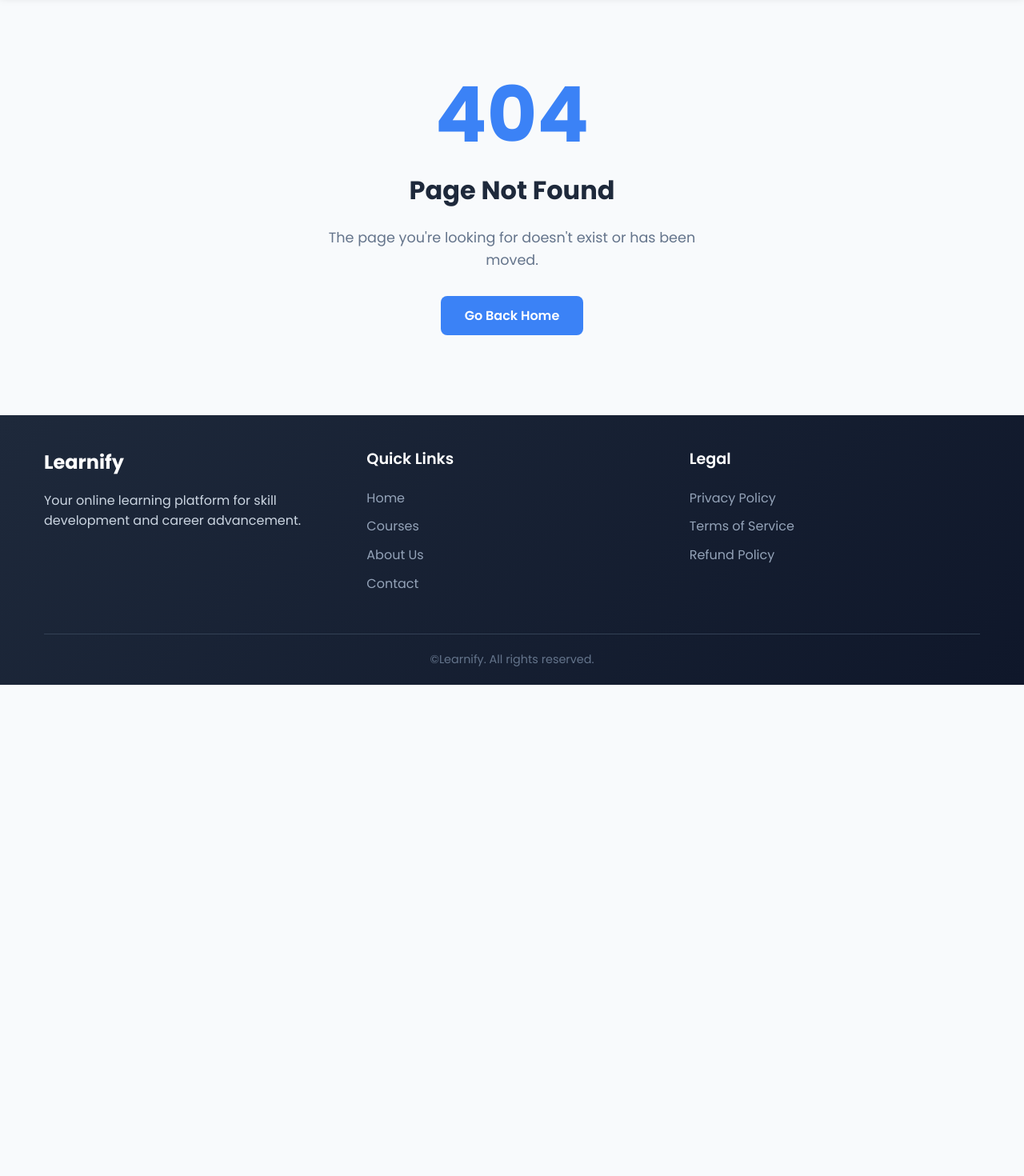
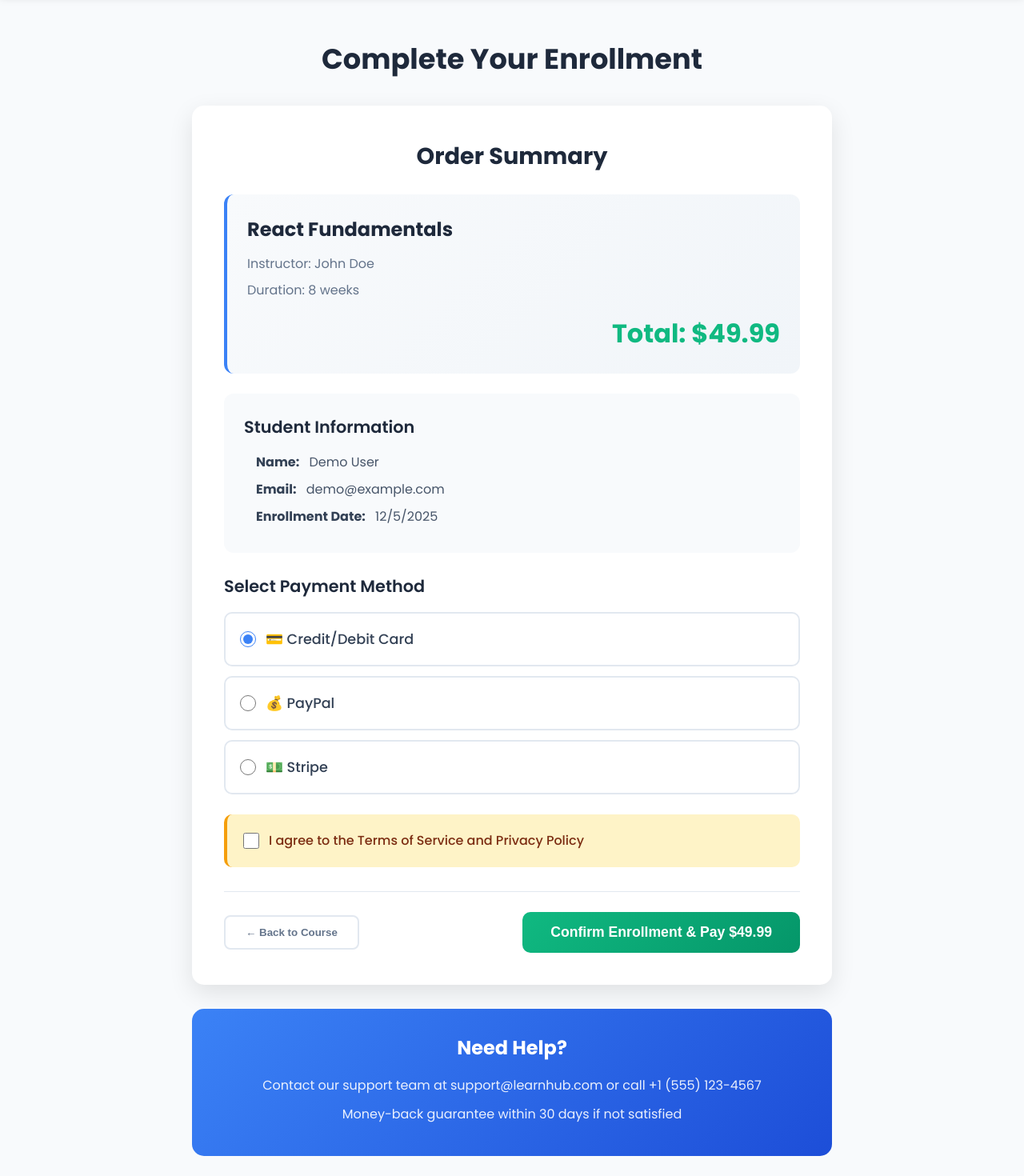
Before and after one commit to Abu-Taher-Siddiki-Adnan/Online_Learning_Platform, a React (Vite) app: page /order/1 in a window 1280 px wide. Shown: the part 80-1550 px from the top of the page at 80% size. Before the commit the page ends 936 px from the top, so only its background shows below. Built offline with nearby package versions, Linux system fonts and the light colour scheme.

Commit message:
Added OrderPage

```diff
--- a/src/App.jsx
+++ b/src/App.jsx
@@ -7,6 +7,7 @@ import Register from './pages/Register'
 import Dashboard from './pages/Dashboard'
 import CourseDetails from './pages/CourseDetails'
 import NotFound from './pages/NotFound'
+import OrderPage from './pages/OrderPage'
 import './index.css'
 
 function App() {
@@ -23,6 +24,7 @@ function App() {
               <Route path="/dashboard" element={<Dashboard />} />
               <Route path="/course/:id" element={<CourseDetails />} />
               <Route path="*" element={<NotFound />} />
+              <Route path="/order/:courseId" element={<OrderPage />} />
             </Routes>
           </div>
         </main>
--- a/src/index.css
+++ b/src/index.css
@@ -916,3 +916,239 @@ body {
   background: #2563eb;
   transform: translateY(-2px);
 }
+
+/* Order Page */
+.order-page {
+  padding: 30px 0;
+}
+
+.order-container {
+  max-width: 800px;
+  margin: 0 auto;
+}
+
+.order-title {
+  font-size: 2.2rem;
+  font-weight: 700;
+  color: #1e293b;
+  margin-bottom: 30px;
+  text-align: center;
+}
+
+.order-summary {
+  background: white;
+  padding: 40px;
+  border-radius: 15px;
+  box-shadow: 0 10px 30px rgba(0, 0, 0, 0.1);
+  margin-bottom: 30px;
+}
+
+.order-summary h2 {
+  font-size: 1.8rem;
+  font-weight: 700;
+  color: #1e293b;
+  margin-bottom: 25px;
+  text-align: center;
+}
+
+.course-summary {
+  background: linear-gradient(135deg, #f8fafc 0%, #f1f5f9 100%);
+  padding: 25px;
+  border-radius: 12px;
+  margin-bottom: 25px;
+  border-left: 4px solid #3b82f6;
+}
+
+.course-summary-title {
+  font-size: 1.5rem;
+  font-weight: 700;
+  color: #1e293b;
+  margin-bottom: 10px;
+}
+
+.course-summary p {
+  color: #64748b;
+  margin-bottom: 8px;
+}
+
+.course-summary-price {
+  font-size: 2rem;
+  font-weight: 800;
+  color: #10b981;
+  margin-top: 15px;
+  text-align: right;
+}
+
+.student-info {
+  background: #f8fafc;
+  padding: 25px;
+  border-radius: 12px;
+  margin-bottom: 25px;
+}
+
+.student-info h3 {
+  font-size: 1.3rem;
+  font-weight: 600;
+  color: #1e293b;
+  margin-bottom: 15px;
+}
+
+.student-info p {
+  color: #475569;
+  margin-bottom: 8px;
+  padding-left: 15px;
+}
+
+.student-info strong {
+  color: #334155;
+  margin-right: 8px;
+}
+
+.payment-methods {
+  margin-bottom: 25px;
+}
+
+.payment-methods h3 {
+  font-size: 1.3rem;
+  font-weight: 600;
+  color: #1e293b;
+  margin-bottom: 15px;
+}
+
+.payment-options {
+  display: flex;
+  flex-direction: column;
+  gap: 12px;
+}
+
+.payment-option {
+  display: flex;
+  align-items: center;
+  gap: 12px;
+  padding: 18px;
+  border: 2px solid #e2e8f0;
+  border-radius: 10px;
+  cursor: pointer;
+  transition: all 0.3s ease;
+}
+
+.payment-option:hover {
+  background: #f8fafc;
+  border-color: #cbd5e1;
+}
+
+.payment-option input[type="radio"] {
+  width: 20px;
+  height: 20px;
+  accent-color: #3b82f6;
+}
+
+.payment-option span {
+  font-size: 1.1rem;
+  font-weight: 500;
+  color: #334155;
+}
+
+.order-terms {
+  margin: 25px 0;
+  padding: 20px;
+  background: #fef3c7;
+  border-radius: 10px;
+  border-left: 4px solid #f59e0b;
+}
+
+.terms-checkbox {
+  display: flex;
+  align-items: flex-start;
+  gap: 12px;
+  cursor: pointer;
+}
+
+.terms-checkbox input[type="checkbox"] {
+  width: 20px;
+  height: 20px;
+  accent-color: #3b82f6;
+  margin-top: 3px;
+}
+
+.terms-checkbox span {
+  color: #7c2d12;
+  font-weight: 500;
+}
+
+.order-actions {
+  display: flex;
+  justify-content: space-between;
+  align-items: center;
+  margin-top: 30px;
+  padding-top: 25px;
+  border-top: 1px solid #e2e8f0;
+}
+
+.back-button {
+  background: white;
+  color: #64748b;
+  border: 2px solid #e2e8f0;
+  padding: 12px 25px;
+  border-radius: 8px;
+  font-weight: 600;
+  cursor: pointer;
+  transition: all 0.3s ease;
+}
+
+.back-button:hover {
+  background: #f8fafc;
+  border-color: #cbd5e1;
+  transform: translateX(-5px);
+}
+
+.confirm-button {
+  background: linear-gradient(135deg, #10b981 0%, #059669 100%);
+  color: white;
+  border: none;
+  padding: 15px 35px;
+  border-radius: 10px;
+  font-size: 1.1rem;
+  font-weight: 700;
+  cursor: pointer;
+  transition: all 0.3s ease;
+}
+
+.confirm-button:hover {
+  transform: translateY(-3px);
+  box-shadow: 0 10px 20px rgba(16, 185, 129, 0.3);
+}
+
+.order-help {
+  background: linear-gradient(135deg, #3b82f6 0%, #1d4ed8 100%);
+  color: white;
+  padding: 30px;
+  border-radius: 15px;
+  text-align: center;
+}
+
+.order-help h3 {
+  font-size: 1.5rem;
+  font-weight: 700;
+  margin-bottom: 15px;
+}
+
+.order-help p {
+  opacity: 0.9;
+  margin-bottom: 10px;
+}
+
+.loading-container {
+  display: flex;
+  flex-direction: column;
+  align-items: center;
+  justify-content: center;
+  min-height: 300px;
+  text-align: center;
+}
+
+.loading-container p {
+  margin-top: 15px;
+  color: #64748b;
+  font-size: 1.1rem;
+}
--- /dev/null
+++ b/src/pages/OrderPage.jsx
@@ -0,0 +1,158 @@
+import { useState, useEffect } from 'react'
+import { useParams, useNavigate } from 'react-router-dom'
+
+const OrderPage = () => {
+  const { courseId } = useParams()
+  const navigate = useNavigate()
+
+  const [course, setCourse] = useState(null)
+  const [loading, setLoading] = useState(true)
+  const [paymentMethod, setPaymentMethod] = useState('card')
+
+  // Mock course data
+  const mockCourses = {
+    '1': {
+      id: 1,
+      title: "React Fundamentals",
+      price: 49.99,
+      duration: "8 weeks",
+      instructor: "John Doe"
+    },
+    '2': {
+      id: 2,
+      title: "JavaScript Mastery",
+      price: 39.99,
+      duration: "6 weeks",
+      instructor: "Jane Smith"
+    },
+    '3': {
+      id: 3,
+      title: "UI/UX Design",
+      price: 59.99,
+      duration: "10 weeks",
+      instructor: "Alex Johnson"
+    }
+  }
+
+  useEffect(() => {
+    // Simulate API call
+    setTimeout(() => {
+      const courseData = mockCourses[courseId] || mockCourses['1']
+      setCourse(courseData)
+      setLoading(false)
+    }, 500)
+  }, [courseId])
+
+  const handleOrder = () => {
+    // Simulate order processing
+    alert(`Order placed successfully for ${course.title}! You will receive a confirmation email shortly.`)
+    navigate('/dashboard')
+  }
+
+  if (loading) {
+    return (
+      <div className="loading-container">
+        <div className="loading-spinner"></div>
+        <p>Loading order details...</p>
+      </div>
+    )
+  }
+
+  return (
+    <div className="order-page">
+      <div className="order-container">
+        <h1 className="order-title">Complete Your Enrollment</h1>
+
+        <div className="order-summary">
+          <h2>Order Summary</h2>
+
+          {course && (
+            <div className="course-summary">
+              <h3 className="course-summary-title">{course.title}</h3>
+              <p>Instructor: {course.instructor}</p>
+              <p>Duration: {course.duration}</p>
+              <div className="course-summary-price">
+                Total: ${course.price}
+              </div>
+            </div>
+          )}
+
+          <div className="student-info">
+            <h3>Student Information</h3>
+            <p><strong>Name:</strong> Demo User</p>
+            <p><strong>Email:</strong> demo@example.com</p>
+            <p><strong>Enrollment Date:</strong> {new Date().toLocaleDateString()}</p>
+          </div>
+
+          <div className="payment-methods">
+            <h3>Select Payment Method</h3>
+            <div className="payment-options">
+              <label className="payment-option">
+                <input
+                  type="radio"
+                  name="payment"
+                  value="card"
+                  checked={paymentMethod === 'card'}
+                  onChange={(e) => setPaymentMethod(e.target.value)}
+                />
+                <span>💳 Credit/Debit Card</span>
+              </label>
+
+              <label className="payment-option">
+                <input
+                  type="radio"
+                  name="payment"
+                  value="paypal"
+                  checked={paymentMethod === 'paypal'}
+                  onChange={(e) => setPaymentMethod(e.target.value)}
+                />
+                <span>💰 PayPal</span>
+              </label>
+
+              <label className="payment-option">
+                <input
+                  type="radio"
+                  name="payment"
+                  value="stripe"
+                  checked={paymentMethod === 'stripe'}
+                  onChange={(e) => setPaymentMethod(e.target.value)}
+                />
+                <span>💵 Stripe</span>
+              </label>
+            </div>
+          </div>
+
+          <div className="order-terms">
+            <label className="terms-checkbox">
+              <input type="checkbox" required />
+              <span>I agree to the Terms of Service and Privacy Policy</span>
+            </label>
+          </div>
+
+          <div className="order-actions">
+            <button
+              onClick={() => navigate(-1)}
+              className="back-button"
+            >
+              ← Back to Course
+            </button>
+            <button
+              onClick={handleOrder}
+              className="confirm-button"
+            >
+              Confirm Enrollment & Pay ${course.price}
+            </button>
+          </div>
+        </div>
+
+        <div className="order-help">
+          <h3>Need Help?</h3>
+          <p>Contact our support team at support@learnhub.com or call +1 (555) 123-4567</p>
+          <p>Money-back guarantee within 30 days if not satisfied</p>
+        </div>
+      </div>
+    </div>
+  )
+}
+
+export default OrderPage
```
